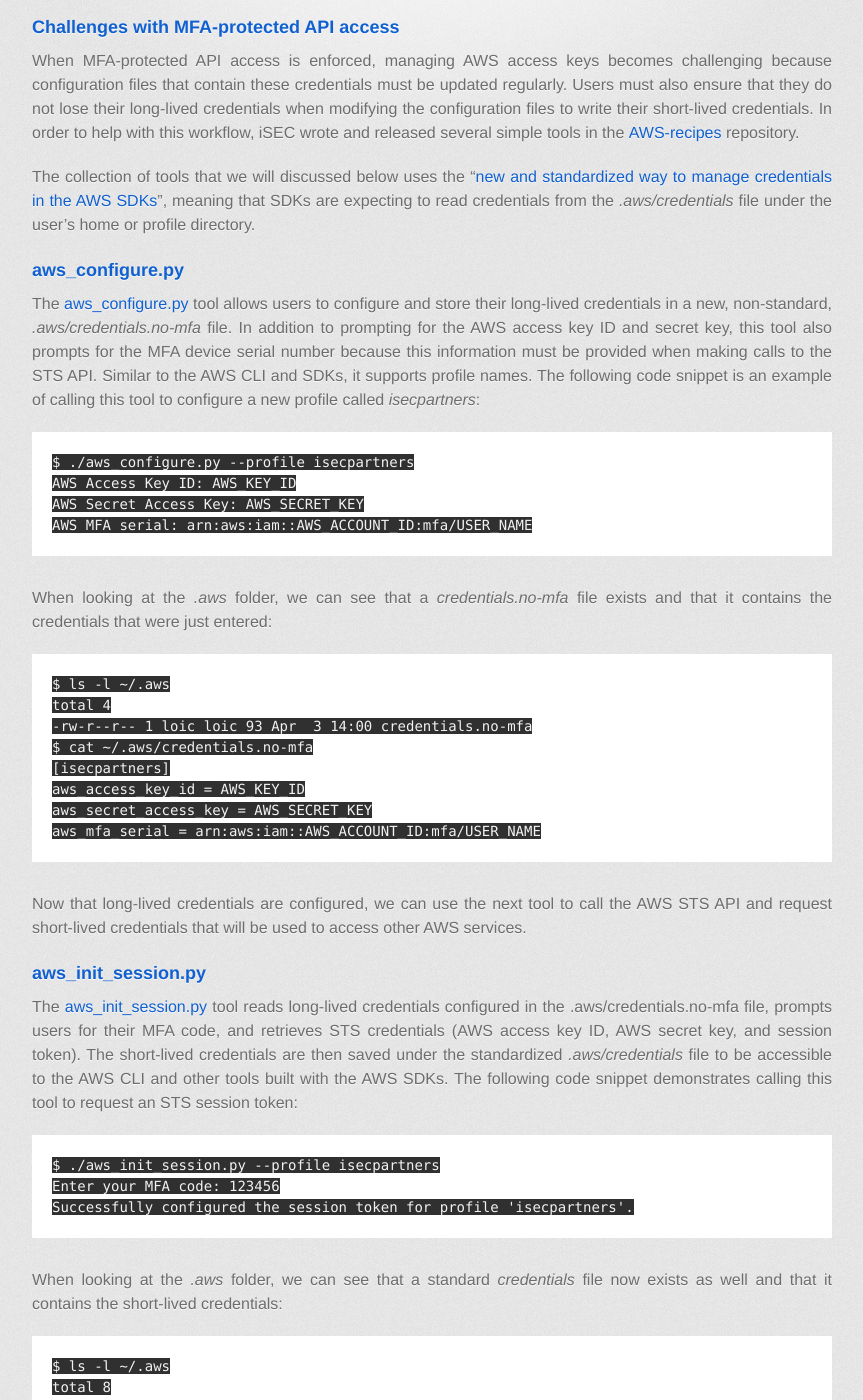
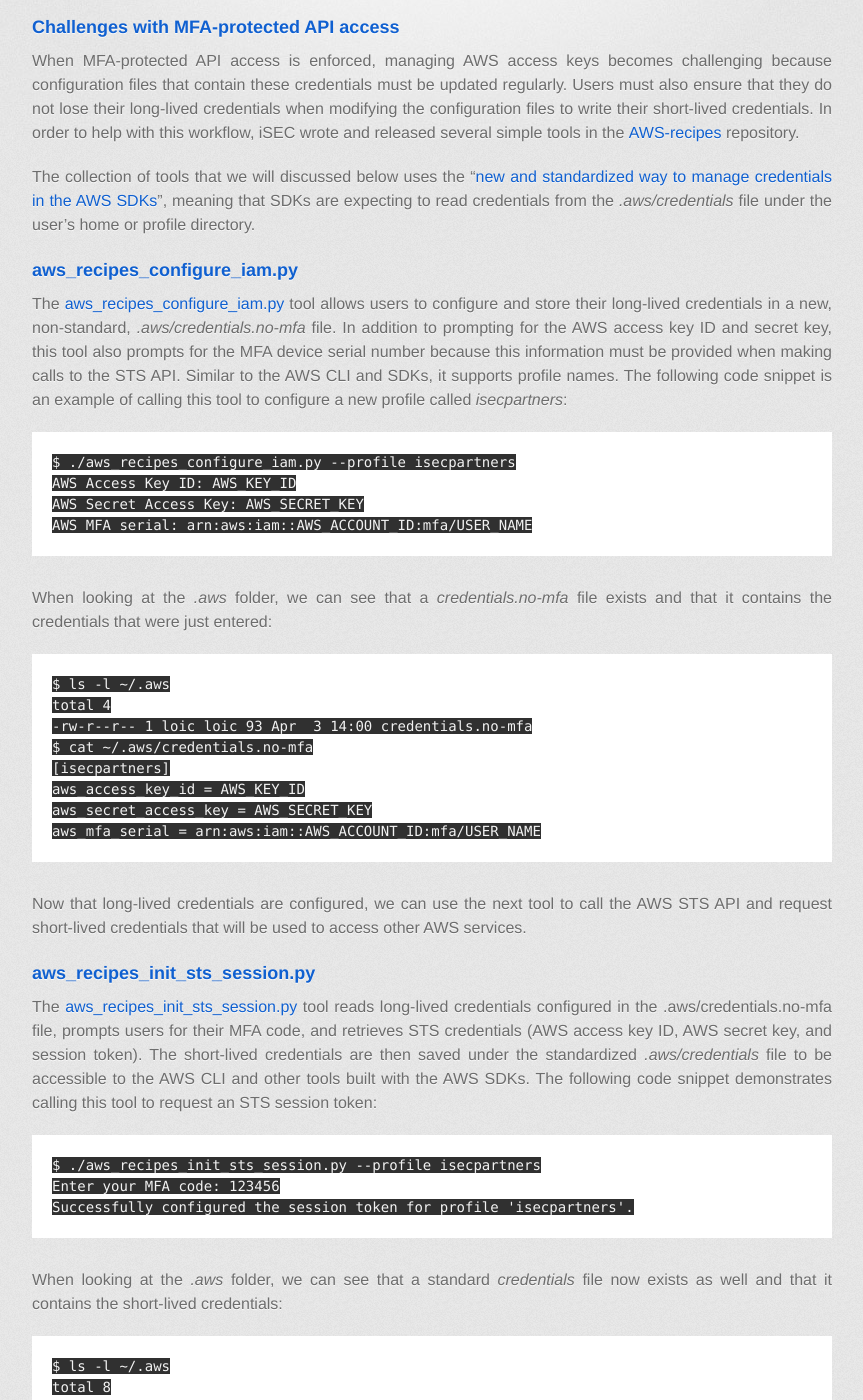
Before and after one commit to l01cd3v/l01cd3v.github.io, a Jekyll site: the page built from _posts/2015-04-03-session_management_tools.markdown, in a window 1280 px wide and 1400 px high, scrolled down 434 px. Shown: the whole window, without its empty margins (208-1071 px from the left). Built offline with Jekyll 4.4.1, drawn with Linux system fonts in a browser that asks for light colours; some web fonts are replaced; Markdown is read by kramdown in place of the engine named in the settings; some of the changed text lies outside the part shown.

Commit message:
Updated tool names

```diff
--- a/_posts/2015-04-03-session_management_tools.markdown
+++ b/_posts/2015-04-03-session_management_tools.markdown
@@ -36,10 +36,10 @@
 SDKs are expecting to read credentials from the *.aws/credentials* file under
 the user's home or 	profile directory.
 
-### aws\_configure.py
+### aws\_recipes\_configure\_iam.py
 
 The
-[aws\_configure.py](https://github.com/iSECPartners/AWS-recipes/blob/master/Python/aws_configure.py)
+[aws\_recipes\_configure\_iam.py](https://github.com/iSECPartners/AWS-recipes/blob/master/Python/aws_recipes_configure_iam.py)
 tool allows users to configure and store their long-lived credentials in a new,
 non-standard, *.aws/credentials.no-mfa* file. In addition to prompting for the
 AWS access key ID and secret key, this tool also prompts for the MFA device
@@ -48,7 +48,7 @@
 following code snippet is an example of calling this tool to configure a new
 profile called *isecpartners*:
 
-    $ ./aws_configure.py --profile isecpartners
+    $ ./aws_recipes_configure_iam.py --profile isecpartners
     AWS Access Key ID: AWS_KEY_ID
     AWS Secret Access Key: AWS_SECRET_KEY
     AWS MFA serial: arn:aws:iam::AWS_ACCOUNT_ID:mfa/USER_NAME
@@ -69,10 +69,10 @@
 call the AWS STS API and request short-lived credentials that will be used
 to access other AWS services.
 
-###  aws\_init\_session.py
+###  aws\_recipes\_init\_sts\_session.py
 
 The
-[aws\_init\_session.py](https://github.com/iSECPartners/AWS-recipes/blob/master/Python/aws_init_session.py)
+[aws\_recipes\_init\_sts\_session.py](https://github.com/iSECPartners/AWS-recipes/blob/master/Python/aws_recipes_init_sts_session.py)
 tool reads long-lived credentials configured in the .aws/credentials.no-mfa
 file, prompts users for their MFA code, and retrieves STS credentials (AWS
 access key ID, AWS secret key, and session token). The short-lived credentials
@@ -80,7 +80,7 @@
 to the AWS CLI and other tools built with the AWS SDKs. The following code
 snippet demonstrates calling this tool to request an STS session token:
 
-    $ ./aws_init_session.py --profile isecpartners
+    $ ./aws_recipes_init_sts_session.py --profile isecpartners
     Enter your MFA code: 123456
     Successfully configured the session token for profile 'isecpartners'.
 
@@ -101,7 +101,7 @@
 Now that the short-lived credentials are configured, we can use the AWS CLI or
 other tools built with the AWS SDKs that read credentials from this standard
 location. When the STS session expires, users just need to re-run the
-[aws\_init\_session.py](https://github.com/iSECPartners/AWS-recipes/blob/master/Python/aws_init_session.py)
+[aws\_recipes\_init\_sts\_session.py](https://github.com/iSECPartners/AWS-recipes/blob/master/Python/aws_recipes_init_sts_session.py)
 tool and the standard *credentials* file will be updated with new valid
 short-lived credentials.
 
```
